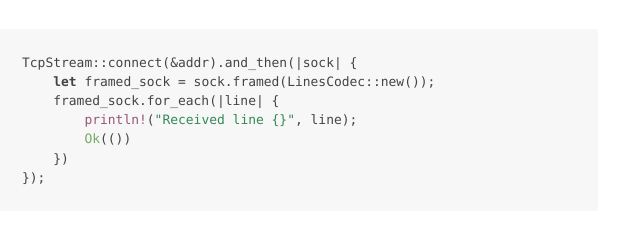
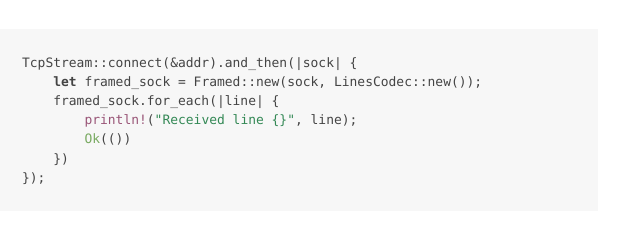
Before and after one commit to tokio-cn/tokio-cn.github.io, a plain HTML site: page docs/going-deeper/frames/index.html in a window 1280 px wide. Shown: the part 3249-3489 px from the top of the page, 372-1012 px from the left. Drawn offline with nearby package versions, Linux system fonts and the light colour scheme; a script that the page names is missing.

Commit message:
与官网同步

```diff
--- a/docs/going-deeper/frames/index.html
+++ b/docs/going-deeper/frames/index.html
@@ -304,14 +304,13 @@ and <code>AsyncWrite</code> traits using the <code>AsyncRead::framed</code> meth
 
 <pre><code class="language-rust"># extern crate futures;
 # extern crate tokio;
-# extern crate tokio_io;
+# extern crate tokio_codec;
 # use futures::prelude::*;
 # use tokio::net::TcpStream;
-# use tokio_io::AsyncRead;
-# use tokio_io::codec::LinesCodec;
+# use tokio_codec::{Framed, LinesCodec};
 # let addr = &quot;127.0.0.1:5000&quot;.parse().expect(&quot;invalid socket address&quot;);
 TcpStream::connect(&amp;addr).and_then(|sock| {
-    let framed_sock = sock.framed(LinesCodec::new());
+    let framed_sock = Framed::new(sock, LinesCodec::new());
     framed_sock.for_each(|line| {
         println!(&quot;Received line {}&quot;, line);
         Ok(())
```
Also changed, not shown: docs/index.xml (+3 -4 lines), index.xml (+3 -4 lines).
